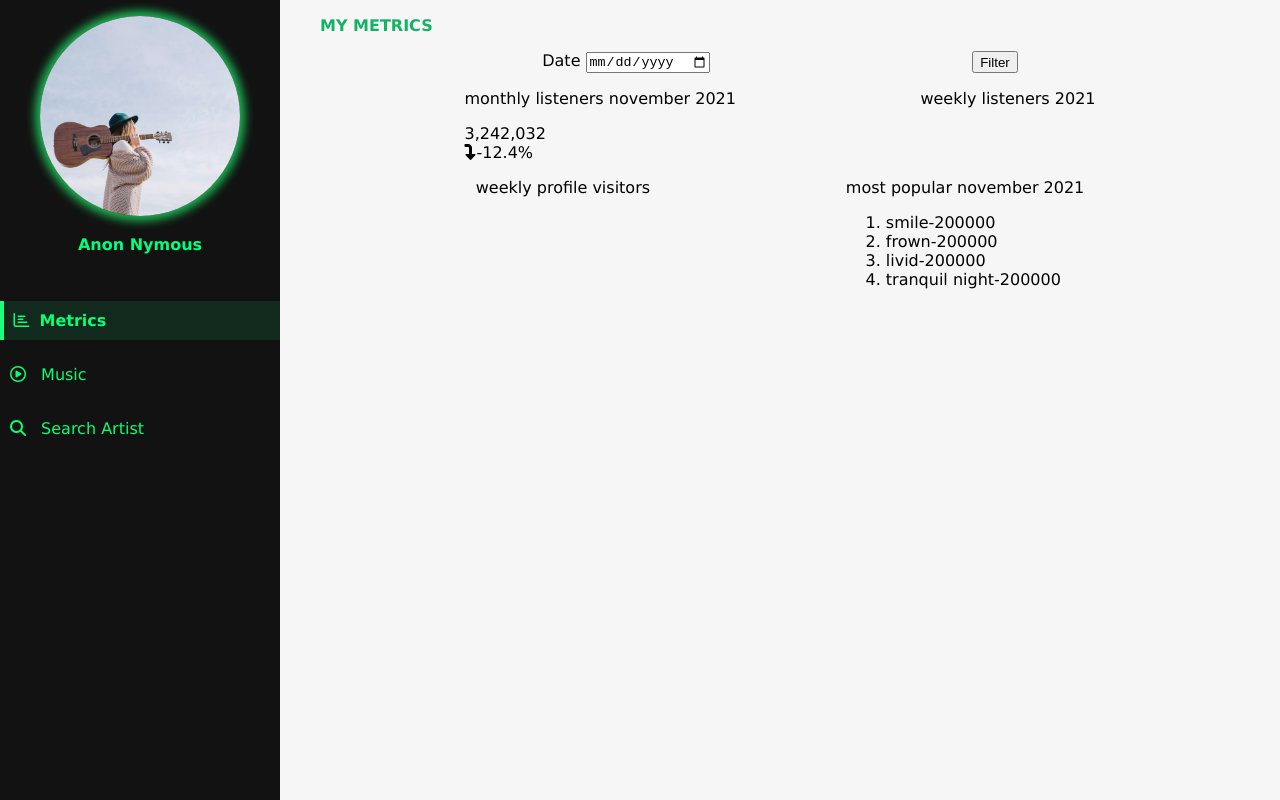
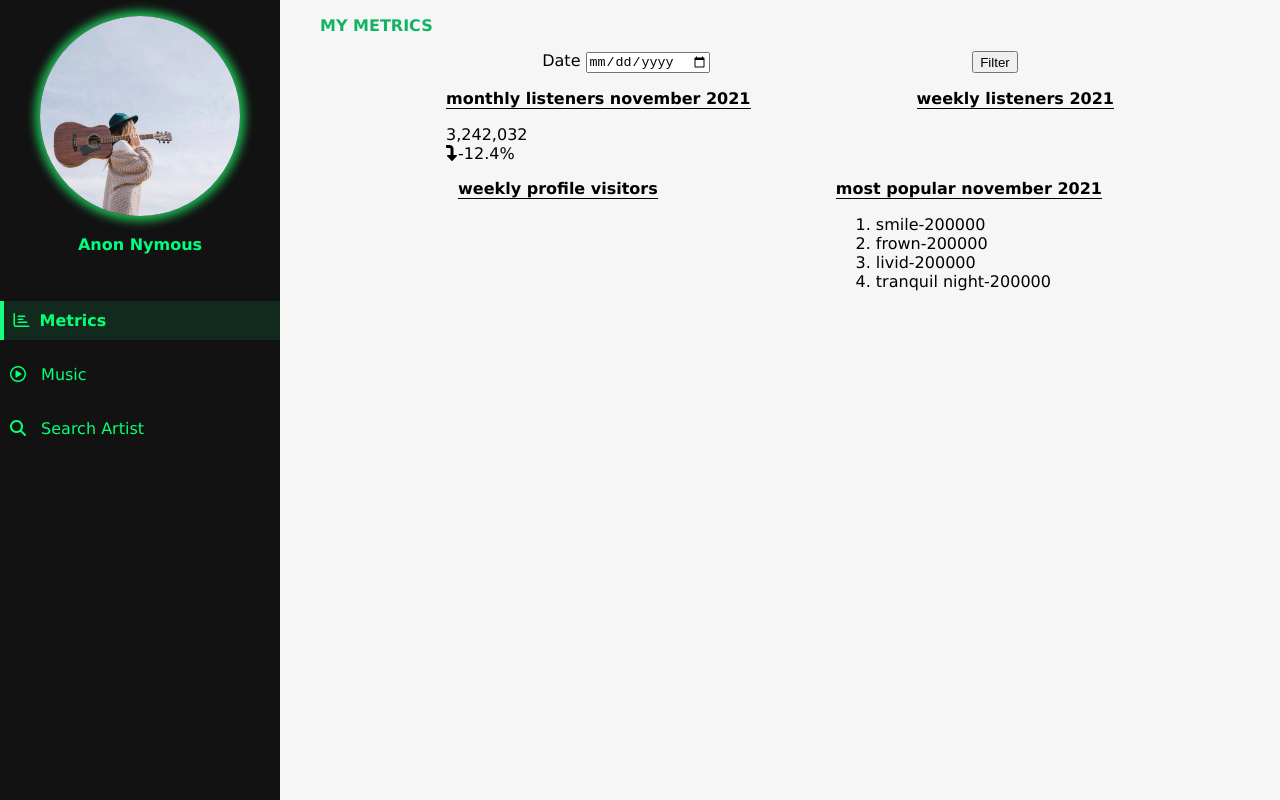
Before and after one commit to dropdel/spotify-dashboard, a plain HTML site: page index.html in a window 1280 px wide. Drawn offline with Linux system fonts and the light colour scheme.

Commit message:
Added a misc. class for making the main content area headers bold and underlined

```diff
--- a/index.html
+++ b/index.html
@@ -57,20 +57,20 @@
                 </div>
                 <div id="monthlyWeeklyListenersSection">
                     <div id="monthlyListenersSection">
-                        <p>monthly listeners <span id="month">november 2021</span></p>
+                        <p class='boldAndUnderlined'>monthly listeners <span id="month">november 2021</span></p>
                         <div id="monthlyListeners">3,242,032</div>
                         <div id="percentageChange"><i class="fas fa-level-down-alt"></i>-12.4%</div>
                     </div>
                     <div id="weeklyListenersSection">
-                        <p>weekly listeners <span id="year">2021</span></p>
+                        <p class='boldAndUnderlined'>weekly listeners <span id="year">2021</span></p>
                     </div>
                 </div>
                 <div id="profileVisitsAndMostPopularSection">
                     <div id="weeklyProfileVisitsSection">
-                        <p>weekly profile visitors</p>
+                        <p class='boldAndUnderlined'>weekly profile visitors</p>
                     </div>
                     <div id="mostPopularSongsSection">
-                        <p>most popular <span id="month">november 2021</span></p>
+                        <p class='boldAndUnderlined'>most popular <span id="month">november 2021</span></p>
                         <ol>
                             <li><span>smile</span>-<span>200000</span></li>
                             <li><span>frown</span>-<span>200000</span></li>
--- a/styles/main.css
+++ b/styles/main.css
@@ -119,6 +119,15 @@ nav > ul {
     background-color: rgb(26, 255, 128, 0.3)
 }
 
+/*
+Misc. Classes
+*/
+.boldAndUnderlined {
+    font-weight: bold;
+    border-bottom: 1px solid black;
+}
+/*  */
+
 /* Media queries */
 @media only screen and (max-width: 768px) {
     #sidebar {
```
